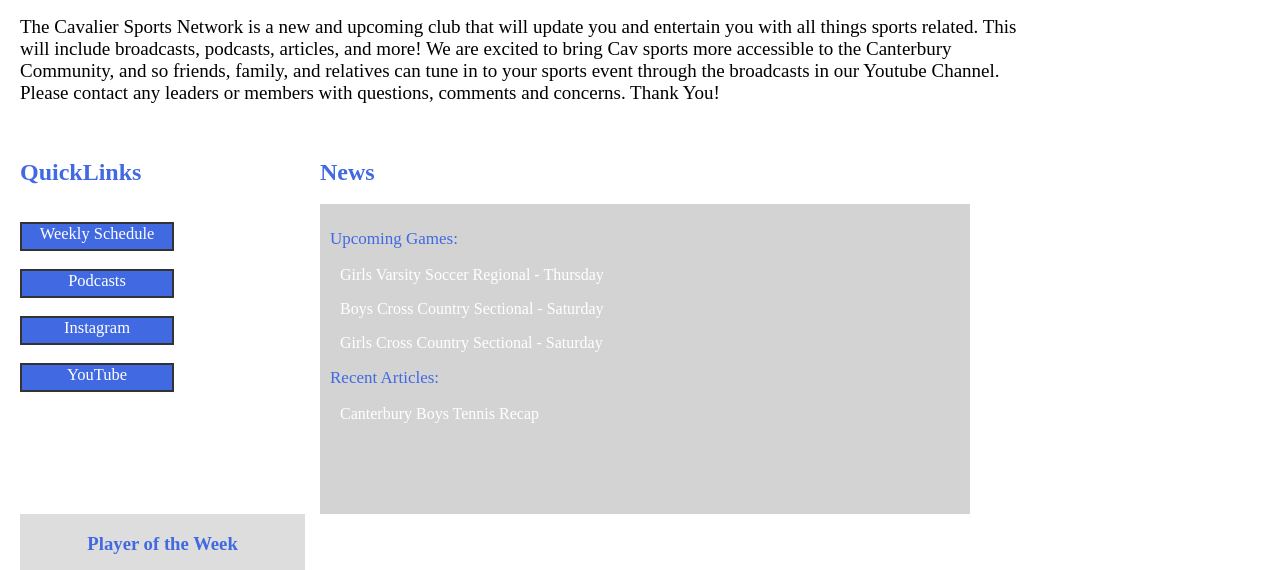
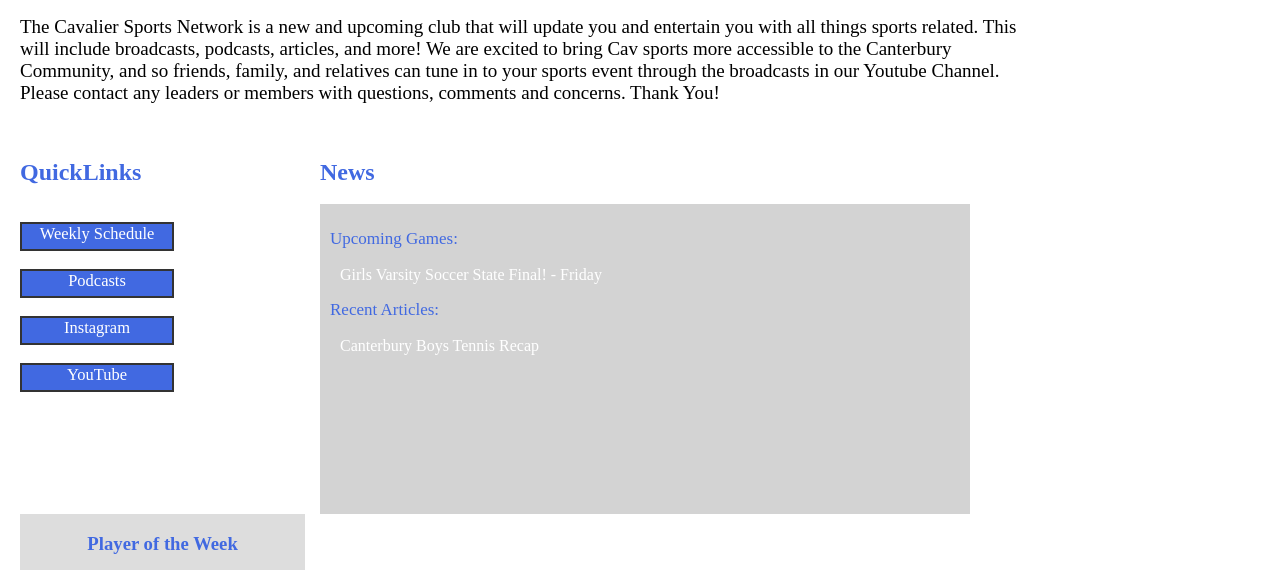
Before and after one commit to CanterburySportsNetwork/CavalierSportsNetwork, a plain HTML site: page docs/index.html in a window 1280 px wide. Shown: the part 182-752 px from the top of the page. Drawn offline with Linux system fonts and the light colour scheme.

Commit message:
Add files via upload

```diff
--- a/docs/index.html
+++ b/docs/index.html
@@ -57,9 +57,7 @@
                             <div class="newArea">
                                 <br>
                                 <p class="upcoming">Upcoming Games:</p>
-                                <p class="games">Girls Varsity Soccer Regional - Thursday</p>
-                                <p class="games">Boys Cross Country Sectional - Saturday</p>
-                                <p class="games">Girls Cross Country Sectional - Saturday</p>
+                                <p class="games">Girls Varsity Soccer State Final! - Friday</p>
                                 <p class="upcoming">Recent Articles:</p>
                                 <a href="./Articles/tennisRecord.html"class="games1">Canterbury Boys Tennis Recap</a>
                             </div>
```
